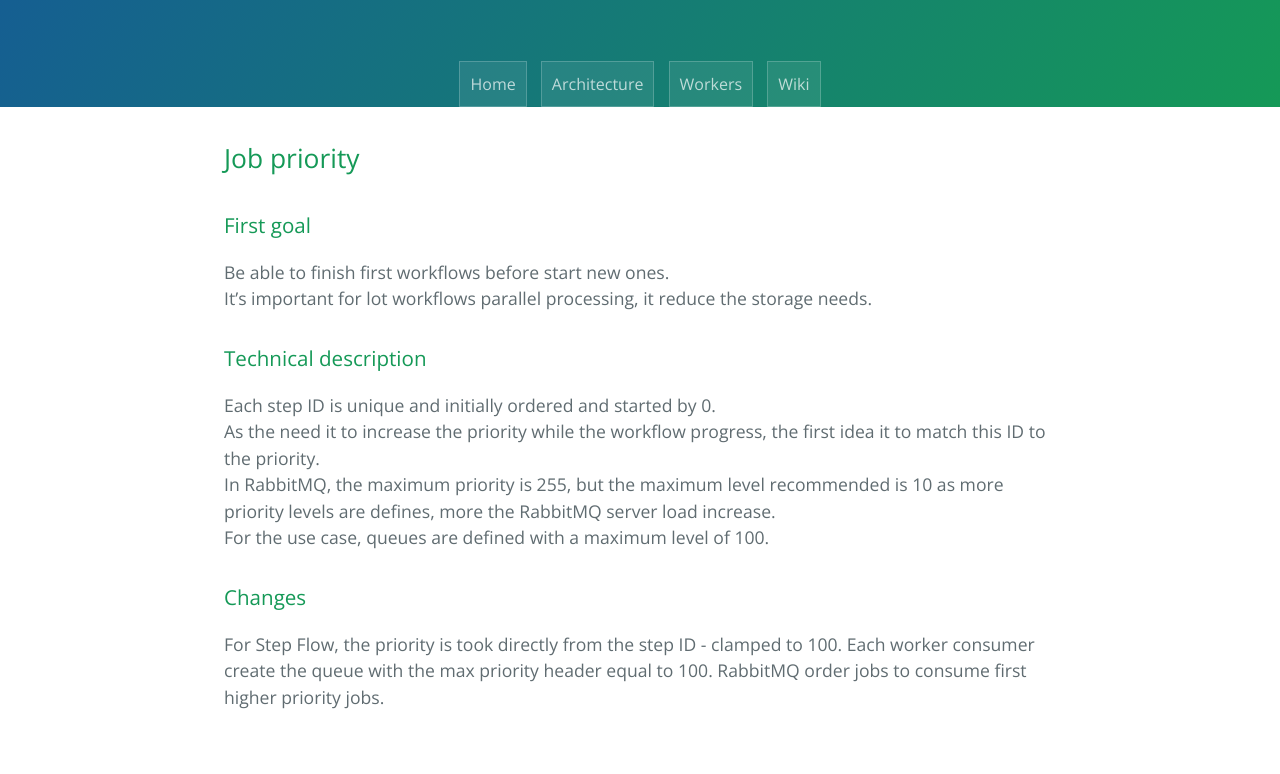
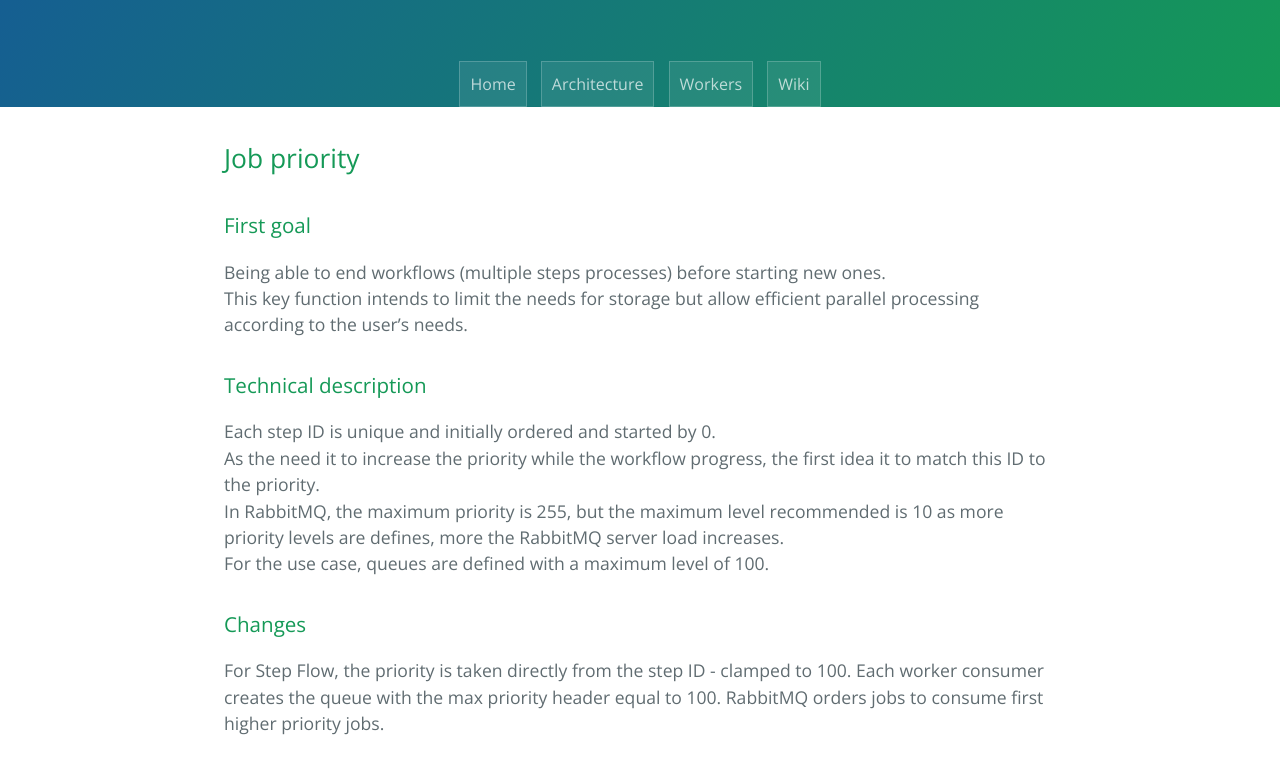
Before and after one commit to media-cloud-ai/media-cloud-ai.github.com, a Jekyll site: the page built from _posts/2020-03-19-priority.md, in a window 1280 px wide and 900 px high, scrolled down 295 px. Shown: the top 774 px of the window. Built offline with Jekyll 4.4.1, drawn with Linux system fonts in a browser that asks for light colours; comment, search, counter and statistics services are not loaded.

Commit message:
Update 2020-03-19-priority.md
corrections d'orthographe

```diff
--- a/_posts/2020-03-19-priority.md
+++ b/_posts/2020-03-19-priority.md
@@ -5,16 +5,16 @@ comments: true
 ---
 
 ### First goal
-Be able to finish first workflows before start new ones.
-It's important for lot workflows parallel processing, it reduce the storage needs.
+Being able to end workflows (multiple steps processes) before starting new ones.
+This key function intends to limit the needs for storage but allow efficient parallel processing according to the user's needs.
 
 ### Technical description
 Each step ID is unique and initially ordered and started by 0.
 As the need it to increase the priority while the workflow progress, the first idea it to match this ID to the priority.
-In RabbitMQ, the maximum priority is 255, but the maximum level recommended is 10 as more priority levels are defines, more the RabbitMQ server load increase.
+In RabbitMQ, the maximum priority is 255, but the maximum level recommended is 10 as more priority levels are defines, more the RabbitMQ server load increases.
 For the use case, queues are defined with a maximum level of 100.
 
 ### Changes
-For Step Flow, the priority is took directly from the step ID - clamped to 100.
-Each worker consumer create the queue with the max priority header equal to 100.
-RabbitMQ order jobs to consume first higher priority jobs.
+For Step Flow, the priority is taken directly from the step ID - clamped to 100.
+Each worker consumer creates the queue with the max priority header equal to 100.
+RabbitMQ orders jobs to consume first higher priority jobs.
```
